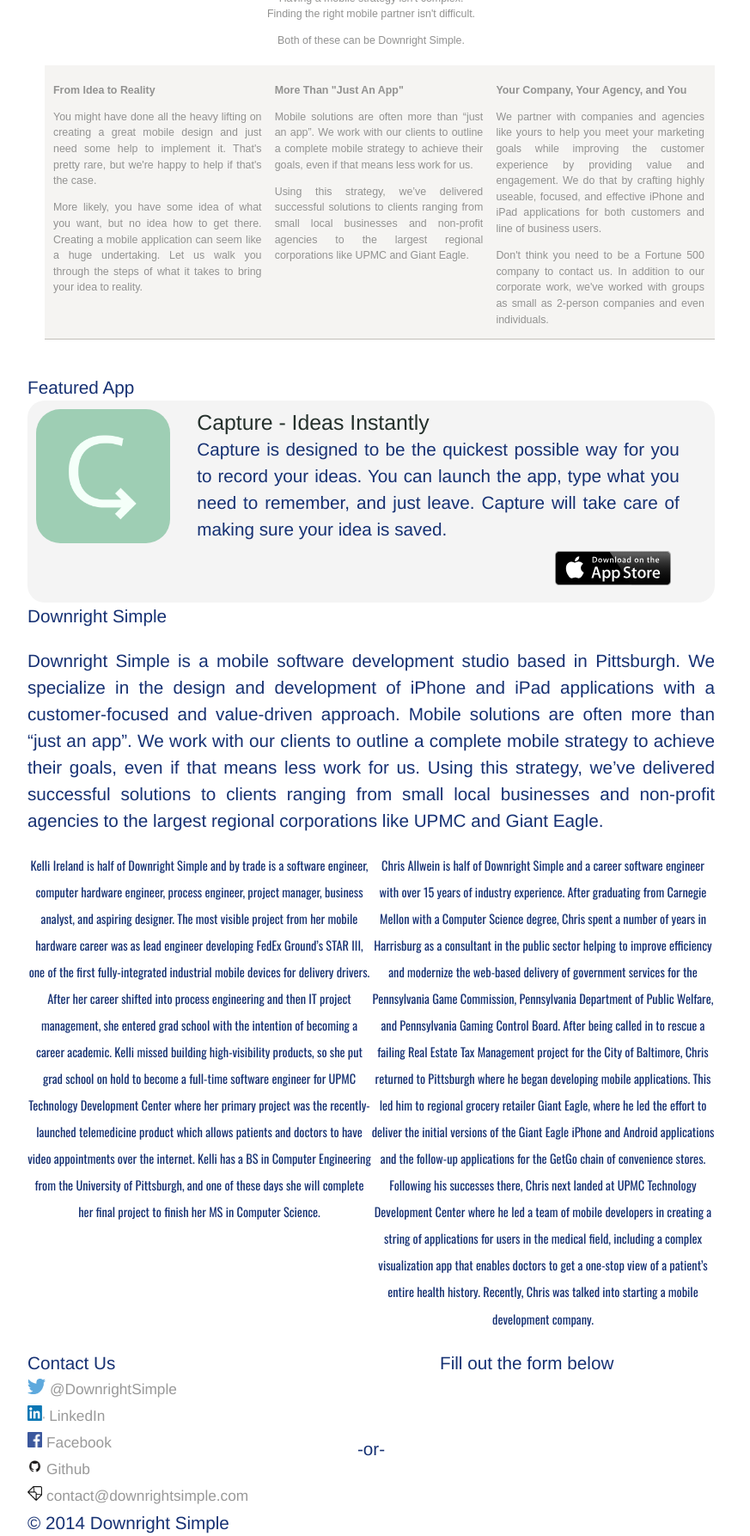
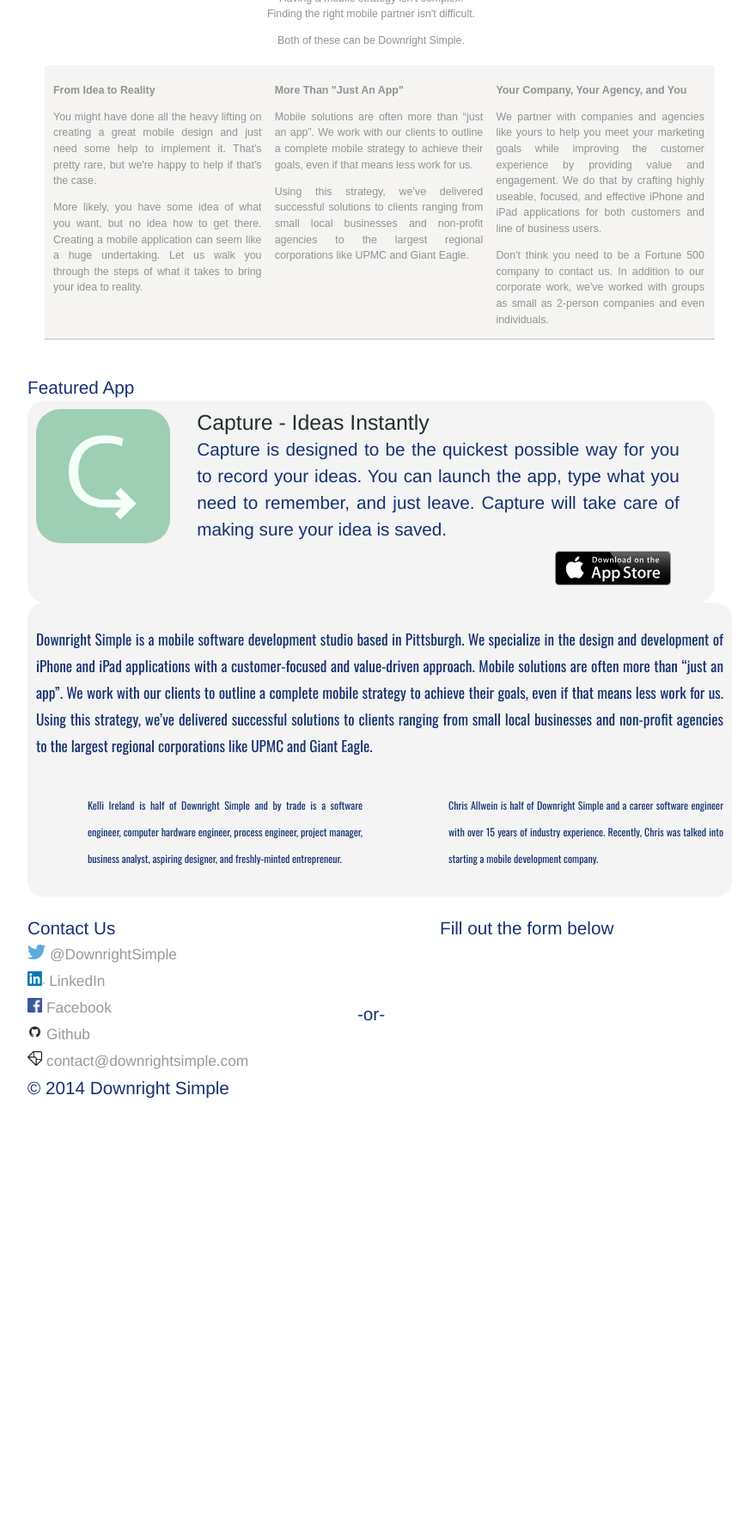
Before and after one commit to downrightsimple/downrightsimple.github.io, a Jekyll site: the page built from index.html, in a window 1280 px wide, cut to the strip 305-2092 px from the top of the page. Shown: the whole strip at 86% size, without its empty margins (208-1081 px from the left). Built offline with Jekyll 4.4.1, drawn with Linux system fonts in a browser that asks for light colours; some web fonts are replaced; Markdown is read by kramdown in place of the engine named in the settings; comment, search, counter and statistics services are not loaded; after the commit the page ends 1586 px from its top, so only the background shows below that.

Commit message:
Updated bios, centered in columns

```diff
--- a/_includes/about.html
+++ b/_includes/about.html
@@ -1,15 +1,16 @@
 <div id="about" class="section"><A name="about"></a>
-  <div class="section-header">Downright Simple</div>
+  <div class="bio">
     <p>
     Downright Simple is a mobile software development studio based in Pittsburgh. We specialize in the design and development of iPhone and iPad applications with a customer-focused and value-driven approach.  Mobile solutions are often more than “just an app”. We work with our clients to outline a complete mobile strategy to achieve their goals, even if that means less work for us. Using this strategy, we’ve delivered successful solutions to clients ranging from small local businesses and non-profit agencies to the largest regional corporations like UPMC and Giant Eagle.
     </p>
     <div class="bio">
       <div id="Kelli" class="bio left-half">
-      Kelli Ireland is half of Downright Simple and by trade is a software engineer, computer hardware engineer, process engineer, project manager, business analyst, and aspiring designer. The most visible project from her mobile hardware career was as lead engineer developing FedEx Ground’s STAR III, one of the first fully-integrated industrial mobile devices for delivery drivers. After her career shifted into process engineering and then IT project management, she entered grad school with the intention of becoming a career academic. Kelli missed building high-visibility products, so she put grad school on hold to become a full-time software engineer for UPMC Technology Development Center where her primary project was the recently-launched telemedicine product which allows patients and doctors to have video appointments over the internet. Kelli has a BS in Computer Engineering from the University of Pittsburgh, and one of these days she will complete her final project to finish her MS in Computer Science.
+        Kelli Ireland is half of Downright Simple and by trade is a software engineer, computer hardware engineer, process engineer, project manager, business analyst, aspiring designer, and freshly-minted entrepreneur.
       </div>
       <div id="Chris" class="bio right-half">
-      Chris Allwein is half of Downright Simple and a career software engineer with over 15 years of industry experience. After graduating from Carnegie Mellon with a Computer Science degree, Chris spent a number of years in Harrisburg as a consultant in the public sector helping to improve efficiency and modernize the web-based delivery of government services for the Pennsylvania Game Commission, Pennsylvania Department of Public Welfare, and Pennsylvania Gaming Control Board. After being called in to rescue a failing Real Estate Tax Management project for the City of Baltimore, Chris returned to Pittsburgh where he began developing mobile applications. This led him to regional grocery retailer Giant Eagle, where he led the effort to deliver the initial versions of the Giant Eagle iPhone and Android applications and the follow-up applications for the GetGo chain of convenience stores. Following his successes there, Chris next landed at UPMC Technology Development Center where he led a team of mobile developers in creating a string of applications for users in the medical field, including a complex visualization app that enables doctors to get a one-stop view of a patient’s entire health history. Recently, Chris was talked into starting a mobile development company.
+        Chris Allwein is half of Downright Simple and a career software engineer with over 15 years of industry experience. Recently, Chris was talked into starting a mobile development company.
       </div>
       <div class="clear"></div>
     </div>
   </div>
+</div>
--- a/css/main.css
+++ b/css/main.css
@@ -148,40 +148,50 @@
   .featured-app-review .featured-app-description {
     width: 72%;
     margin-right: 4%;
-    float: right; }
+    float: left; }
 
 .bio {
   font-family: "Oswald", Helvetica, Arial, sans-serif;
   font-size: smaller;
-  text-align: center;
-  width: 100%; }
+  text-align: justify;
+  width: 100%;
+  background: #f4f4f4;
+  overflow: auto;
+  padding: 10px;
+  border-radius: 20px; }
   .bio .left-half {
     position: relative; }
     @media only screen and (max-width: 800px) {
       .bio .left-half {
-        width: 100%;
-        float: middle; } }
+        margin-left: 5%;
+        width: 40%;
+        float: left; } }
     @media only screen and (min-width: 801px) and (max-width: 999px) {
       .bio .left-half {
-        width: 50%;
+        margin-left: 5%;
+        width: 40%;
         float: left; } }
     @media only screen and (min-width: 1000px) {
       .bio .left-half {
-        width: 50%;
+        margin-left: 5%;
+        width: 40%;
         float: left; } }
   .bio .right-half {
     position: relative; }
     @media only screen and (max-width: 800px) {
       .bio .right-half {
-        width: 100%;
-        float: middle; } }
+        margin-left: 10%;
+        width: 40%;
+        float: left; } }
     @media only screen and (min-width: 801px) and (max-width: 999px) {
       .bio .right-half {
-        width: 50%;
+        margin-left: 10%;
+        width: 40%;
         float: left; } }
     @media only screen and (min-width: 1000px) {
       .bio .right-half {
-        width: 50%;
+        margin-left: 10%;
+        width: 40%;
         float: left; } }
   .bio .clear {
     clear: both; }
```
Also changed, not shown: sass/main.scss (+16 -8 lines). Lines whose indentation alone changed are shown as unchanged.
